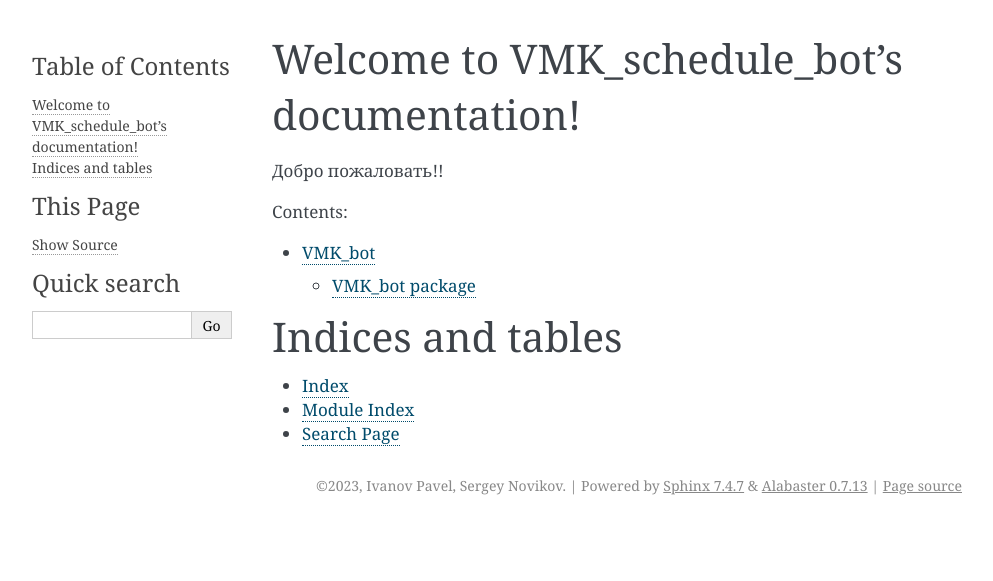
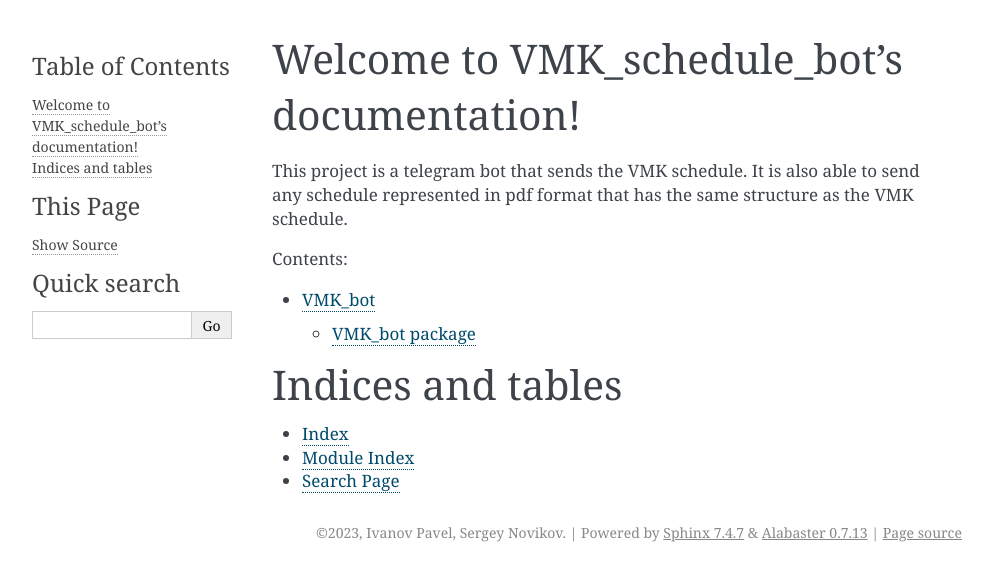
Before and after one commit to Pusenkas/VMK_schedule_bot, a Sphinx documentation site: the page built from docs/source/index.rst, in a window 1280 px wide. Shown: the top 581 px of the page, without its empty margins (148-1141 px from the left). Built offline with Sphinx 7.4.7, drawn with Linux system fonts in a browser that asks for light colours.

Commit message:
Добавлено развернутое описание проекта в шапке документации

```diff
--- a/docs/source/index.rst
+++ b/docs/source/index.rst
@@ -6,7 +6,8 @@
 Welcome to VMK_schedule_bot's documentation!
 ============================================
 
-Добро пожаловать!!
+This project is a telegram bot that sends the VMK schedule.
+It is also able to send any schedule represented in pdf format that has the same structure as the VMK schedule.
 
 .. toctree::
    :maxdepth: 2
```
